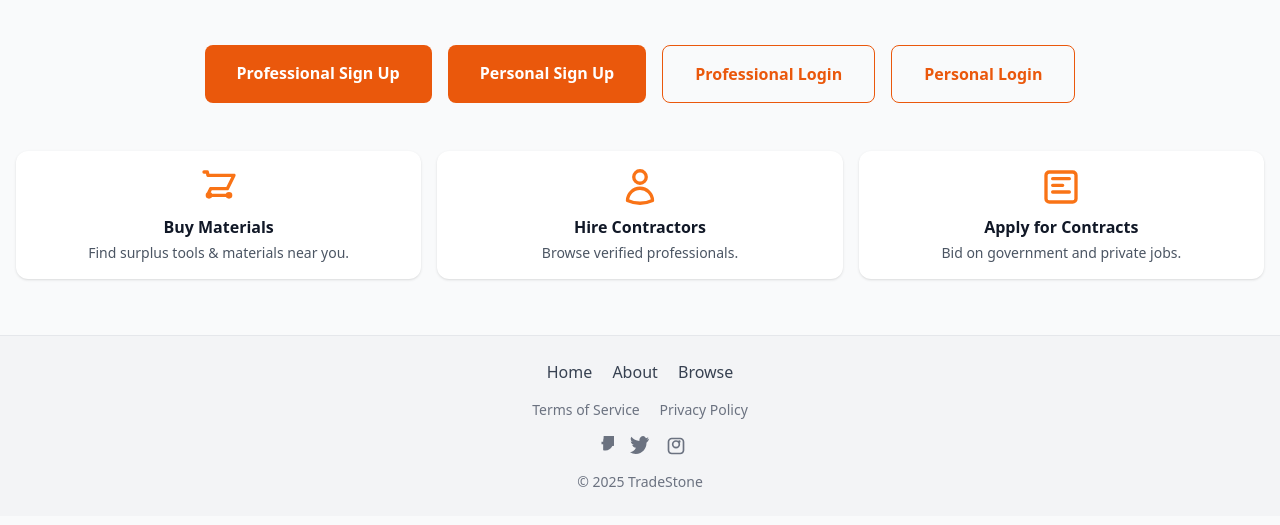
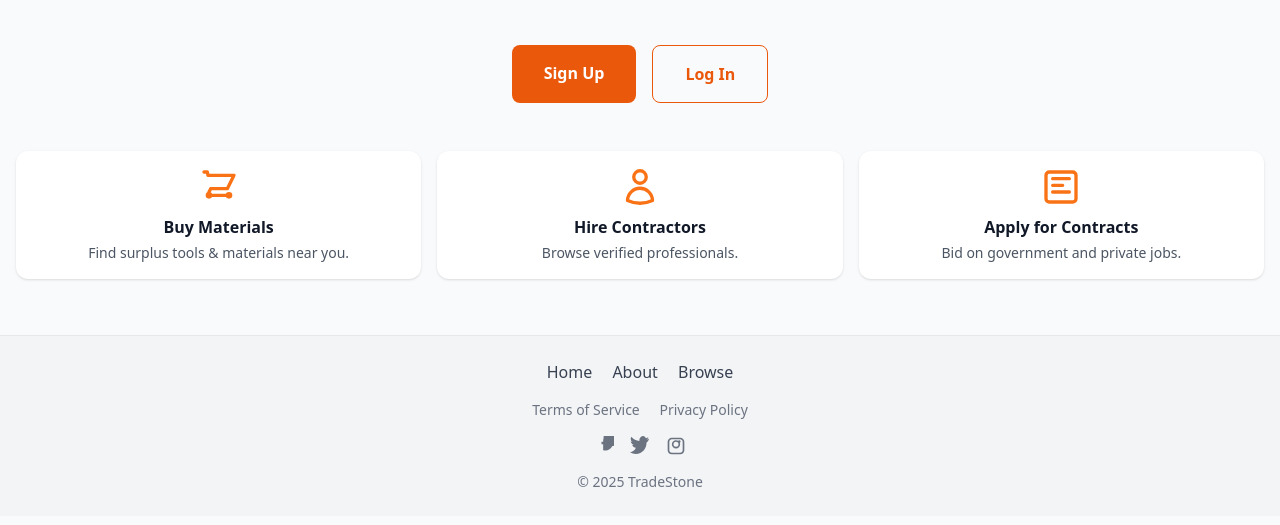
Before and after one commit to R-Bowes/TradeStone, a plain HTML site: page index.html in a window 1280 px wide. Shown: the part 223-748 px from the top of the page. Drawn offline with nearby package versions, Linux system fonts and the light colour scheme.

Commit message:
Simplify CTA buttons and update docs

```diff
--- a/index.html
+++ b/index.html
@@ -29,21 +29,13 @@ Buy and sell excess materials, win more work, and connect with the right clients
   <!-- Call-to-action for Login / Sign Up -->
   <section class="px-4 pb-8 text-center">
     <div class="flex flex-col sm:flex-row flex-wrap justify-center gap-4">
-      <a href="professional-signup.html"
+      <a href="signup.html"
          class="px-8 py-4 bg-orange-600 hover:bg-orange-700 text-white rounded-lg font-semibold focus:ring-2 focus:ring-orange-500">
-        Professional Sign Up
+        Sign Up
       </a>
-      <a href="personal-signup.html"
-         class="px-8 py-4 bg-orange-600 hover:bg-orange-700 text-white rounded-lg font-semibold focus:ring-2 focus:ring-orange-500">
-        Personal Sign Up
-      </a>
-      <a href="professional-login.html"
+      <a href="login.html"
          class="px-8 py-4 border border-orange-600 text-orange-600 hover:bg-orange-50 rounded-lg font-semibold focus:ring-2 focus:ring-orange-500">
-        Professional Login
-      </a>
-      <a href="personal-login.html"
-         class="px-8 py-4 border border-orange-600 text-orange-600 hover:bg-orange-50 rounded-lg font-semibold focus:ring-2 focus:ring-orange-500">
-        Personal Login
+        Log In
       </a>
     </div>
   </section>
```
Also changed, not shown: README.md.
